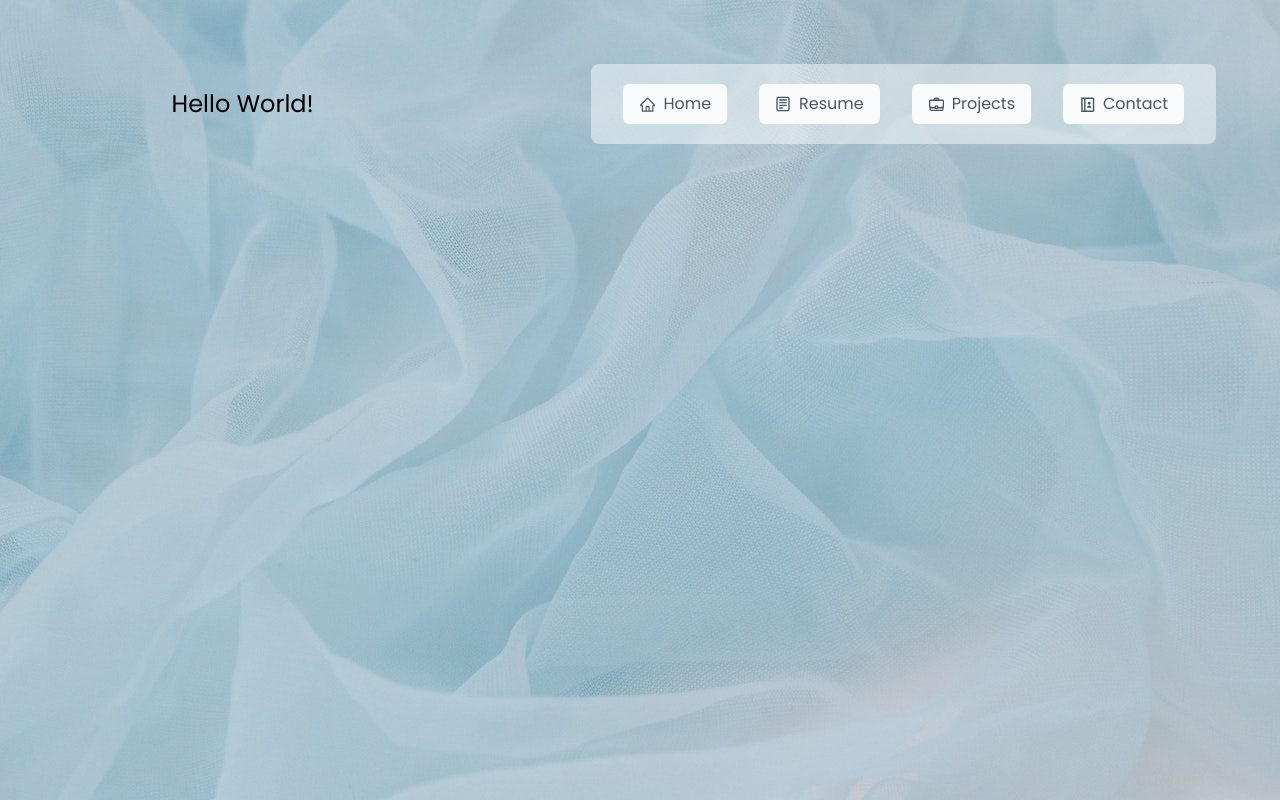
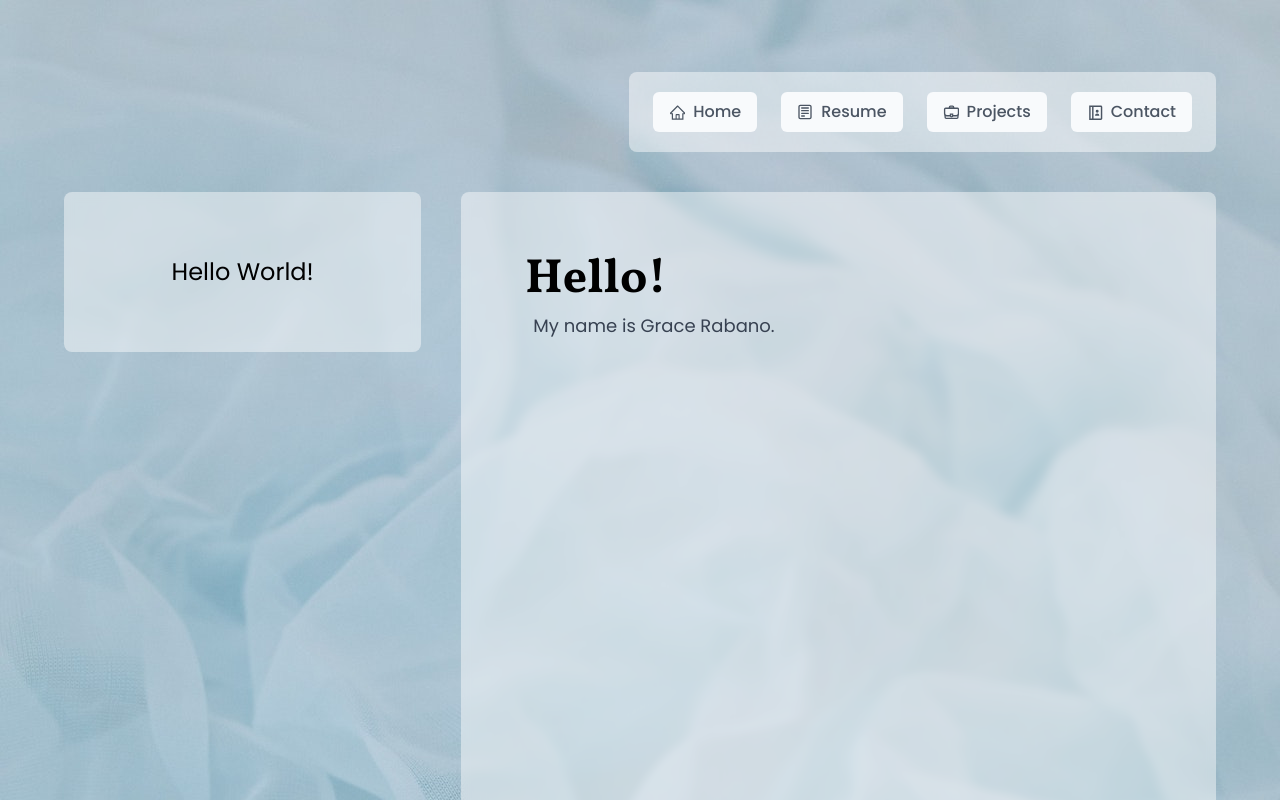
Before and after one commit to gracerabano/my-portfolio, a Next.js app: page / in a window 1280 px wide. Shown: the top 800 px of the page. Built offline with nearby package versions, Linux system fonts and the light colour scheme.

Commit message:
can't get left fixed :'(

```diff
--- a/components/navbar.tsx
+++ b/components/navbar.tsx
@@ -7,8 +7,8 @@ import styles from "../styles/Home.module.css";
 
 export default function navBar() {
   return (
-    <nav className="flex flex-col ml-auto items-center justify-center px-6 py-2 w-fit h-20 bg-sheer rounded-lg ">
-      <ul className="font-medium flex flex-row items-center justify-center p-2 space-x-8 ">
+    <nav className="flex flex-col ml-auto items-center justify-center px-4 py-2 w-fit h-20 my-2 bg-sheer rounded-lg ">
+      <ul className="font-medium flex flex-row items-center justify-center p-2 space-x-6 ">
         <li>
           <a href="#" className="py-2 px-4 items-center justify-center flex flex-row text-center bg-slate-50 rounded-md text-gray-600 ease-in duration-200 hover:shadow-sm hover:bg-gradient-to-tr from-blossom to-powder-blue hover:text-white">
             <span className="mr-2">
--- a/pages/_document.tsx
+++ b/pages/_document.tsx
@@ -4,7 +4,10 @@ export default function Document() {
   return (
     <Html lang="en">
       <Head>
-        <link href="https://fonts.googleapis.com/css2?family=Poppins:ital,wght@0,400;0,700;1,400&display=swap" rel="stylesheet"/>
+        <meta charSet="UTF-8" />
+        <link rel="preconnect" href="https://fonts.googleapis.com"/>
+        <link rel="preconnect" href="https://fonts.gstatic.com"/>
+        <link href="https://fonts.googleapis.com/css2?family=Poppins:ital,wght@0,400;0,500;0,600;0,700;1,400;1,500;1,600&family=Vollkorn:ital,wght@0,400;0,700;1,400&display=swap" rel="stylesheet"/>
       </Head>
       <body>
         <Main />
--- a/pages/index.tsx
+++ b/pages/index.tsx
@@ -1,3 +1,4 @@
+import { useState, useEffect } from "react";
 import Image from "next/image";
 import Link from "next/link";
 import Head from "next/head";
@@ -5,6 +6,12 @@ import styles from "../styles/Home.module.css";
 import NavBar from "../components/navbar";
 
 export default function Home() {
+  const [isLoaded, setIsLoaded] = useState(false);
+
+  useEffect(() => {
+    setIsLoaded(true);
+  }, []);
+
   return (
     <>
       <Head>
@@ -14,17 +21,38 @@ export default function Home() {
         <link rel="icon" href="/favicon.ico" />
       </Head>
       <div className="bg-no-repeat bg-cover bg-center bg-fixed bg-[url(/blue-lace.svg)] min-h-screen">
-        <main className="container grid grid-cols-12 md:gap-10 justify-between items-center mx-auto px-16 py-16 w-full">
+        <div className="container grid grid-cols-12 gap-10 justify-center mx-auto px-16 py-16 w-full">
           {/* left */}
-          <div className="col-span-4">
-            <h1 className="text-center text-2xl">Hello World!</h1>
+          <div className="container col-span-4">
+            <div className={`mt-32 sticky flex mx-auto items-center justify-center backdrop-blur-sm bg-sheer rounded-lg px-16 py-16 transform transition-all duration-1000 delay-500 ${isLoaded ? "translate-x-0 opacity-100 fixed" : "-translate-x-10 opacity-0"}`}>
+            {isLoaded && (
+              <div className="flex items-center justify-between">
+                <h1 className=" mx-auto text-center text-2xl px-4">Hello World!</h1>
+              </div>
+            )}
+            </div>
           </div>
           {/* right */}
-          <div className="col-span-8">
-            <NavBar/>
+          <div className="container col-span-8">
+              <header className={`w-full transform transition-all duration-1000 delay-500 ${isLoaded ? "translate-y-0 opacity-100" : "-translate-y-10 opacity-0"}`}>
+                {isLoaded && (
+                <NavBar/>
+                )}
+              </header>
+
+              <div className={`mt-10 items-center justify-center w-full h-screen backdrop-blur-sm bg-sheer rounded-lg px-16 py-16 transform transition-all duration-1000 delay-500 ${isLoaded ? "translate-y-0 opacity-100" : "translate-y-10 opacity-0"}`}>
+                {isLoaded && (
+                  <>
+                    <h1 className="text-5xl font-bold font-serif">Hello!</h1>
+                    <p className="text-lg mt-2 px-2 text-gray-700">
+                      My name is Grace Rabano.{" "}
+                    </p>
+                  </>
+                )}
+              </div>
+
           </div>
-        </main>
-
+        </div>
       </div>
     </>
   );
--- a/tailwind.config.js
+++ b/tailwind.config.js
@@ -1,5 +1,6 @@
 /** @type {import('tailwindcss').Config} */
 const defaultTheme = require('tailwindcss/defaultTheme')
+const fontFamily = require('tailwindcss/defaultTheme')
 
 module.exports = {
   content: [
@@ -11,6 +12,7 @@ module.exports = {
     extend: {
       fontFamily: {
         'sans': ['Poppins', ...defaultTheme.fontFamily.sans],
+        'serif': ['Vollkorn', ...defaultTheme.fontFamily.serif],
       },
       colors: {
         'blossom': '#e3afaf',
```
